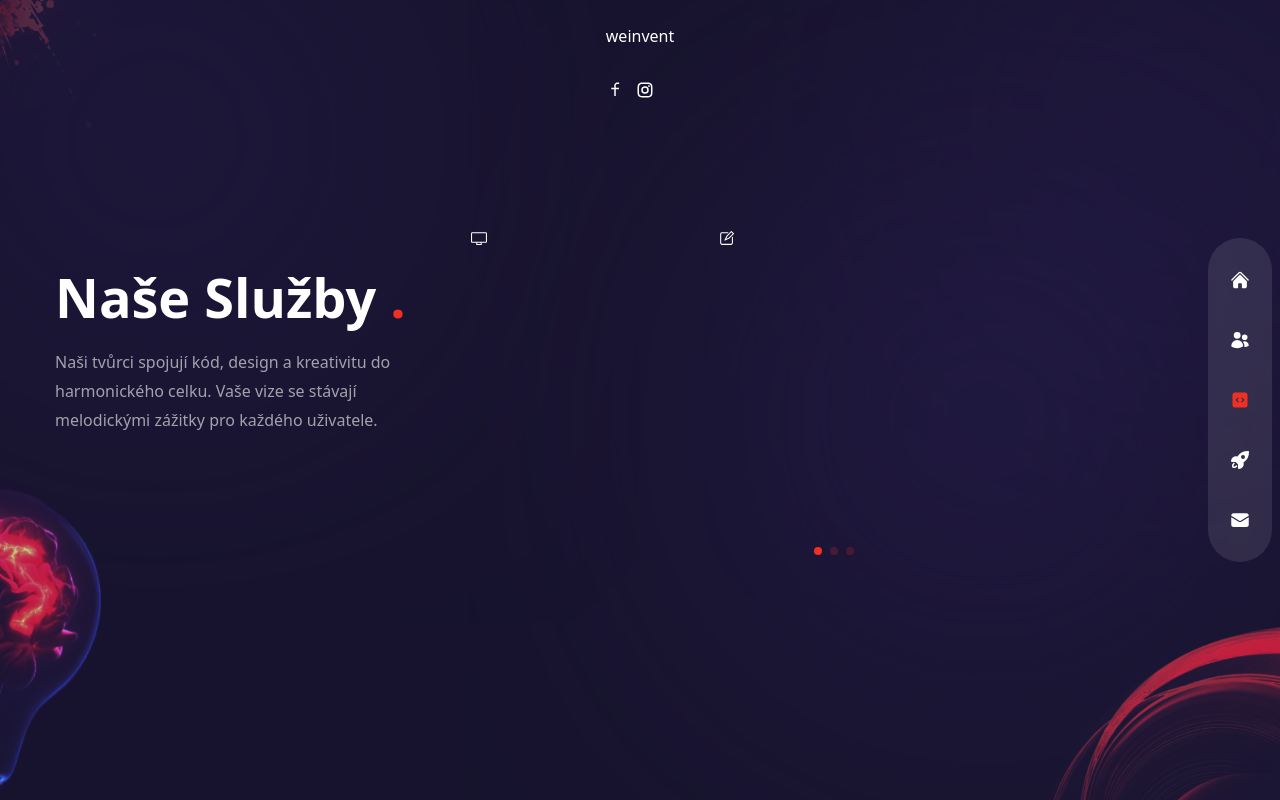
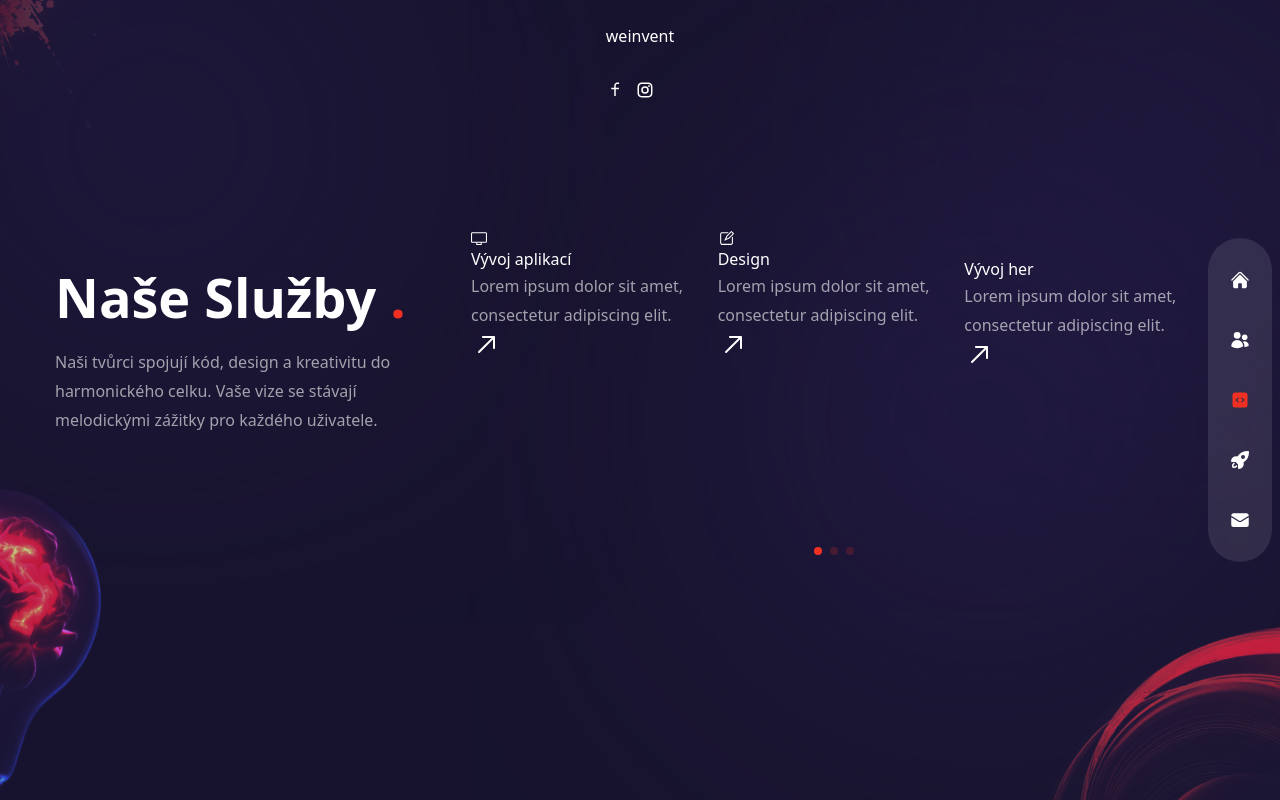
Before and after one commit to eldiabloodjr23/weinventcom, a Next.js app: page /services in a window 1280 px wide. Built offline with nearby package versions, Linux system fonts and the light colour scheme; some icons are missing.

Commit message:
first commi3sdsddasdsadasddadadadasdsasda2

```diff
--- a/components/ServiceSlider.js
+++ b/components/ServiceSlider.js
@@ -83,7 +83,13 @@ const ServiceSlider = () => {
           return <SwiperSlide>
             <div>
               <div>{item.icon}</div>
-
+              <div>
+                {item.title}
+                <p>{item.description}</p>
+              </div>
+              <div className='text-3xl'>
+                <RxArrowTopRight />
+              </div>
             </div>
           </SwiperSlide>
         })
```
